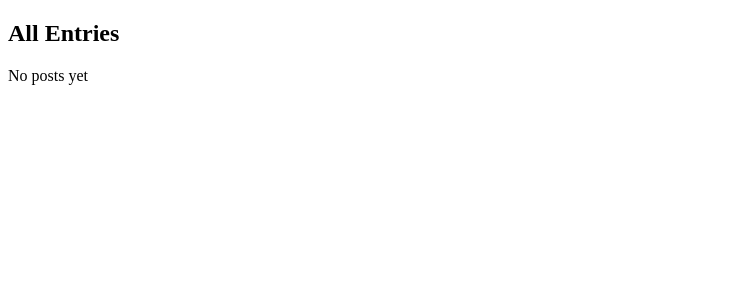
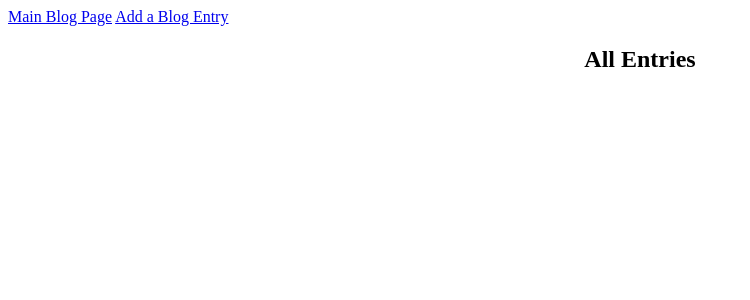
Before and after one commit to ARIT0/blogz, a Flask app: page /blog in a window 1280 px wide. Shown: the top 300 px of the page, without its empty margins (0-750 px from the left). Run offline with Flask 2, Linux system fonts and the light colour scheme; data that the repository does not hold is empty.

Commit message:
created online database, error messages, and improved format

```diff
--- a/main.py
+++ b/main.py
@@ -12,35 +12,54 @@ db = SQLAlchemy(app)
 class Blog(db.Model):
     id = db.Column(db.Integer, primary_key=True)
     title = db.Column(db.String(120))
-    body = db.Column(db.String(120))
+    body = db.Column(db.Text())
 
     def __init__(self, title, body):
         self.title = title
         self.body = body
 
-#titles = []
-posts = []
 
-@app.route('/', methods=['POST', 'GET'])
-def index():
+
+@app.route('/newpost', methods=['POST', 'GET'])
+def new_post():
 
     if request.method == 'POST':
-        entry_title = request.form['entry_title']
+        entry_title = request.form["entry_title"]
         blog_entry = request.form["blog_entry"]
-        #titles.append(entry_title)
-        posts.append(entry_title)
-        posts.append(blog_entry)
 
-        return redirect('/blog')
+        title_error = ""
+        entry_error = ""
+
+        if not entry_title:
+            title_error= "Please enter a title"
+            return render_template('add_new_post.html', blog_entry= blog_entry, title_error=title_error)
+        if not blog_entry:
+            entry_error = "Please enter a blog post"
+            return render_template('add_new_post.html', entry_title=entry_title, entry_error=entry_error)
+        else:
+            new_post = Blog(entry_title, blog_entry)
+            db.session.add(new_post)
+            db.session.commit()
+
+            #blog_id = new_post.id
+            #blog = Blog.query.filter_by(id = blog_id).first()
+
+            return redirect('/blog')
 
     return render_template('add_new_post.html')
 
 
 @app.route('/blog')  #displays all blog posts
-def blogs():
-    return render_template('main_blog_page.html', posts=posts)
+def blog():
+    blog = Blog.query.all()
 
-#@app.route('/newpost', ['POST'])
+    return render_template('main_blog_page.html', blog=blog)
+
+
+@app.route('/')
+def index():
+    return redirect('/newpost')
+
 
 if __name__ == '__main__':
     app.run()
--- a/templates/base.html
+++ b/templates/base.html
@@ -1,5 +1,26 @@
 <!DOCTYPE html>
 <html>
+    <style>
+        a{
+            margin:auto;
+        }
+
+        h1{
+            text-align:center;
+        }
+        h2{
+        text-align:center;
+        }
+        .error{
+            color:red;
+        }
+
+    </style>
+
+    <nav>
+        <a href='/blog'>Main Blog Page</a>
+        <a href='/newpost'>Add a Blog Entry</a>
+    </nav>
 
     <head>
     <title>Blog</title>
--- a/templates/main_blog_page.html
+++ b/templates/main_blog_page.html
@@ -1,22 +1,17 @@
 {% extends "base.html" %}
 
 {% block content %}
+
     <h2>All Entries</h2>
 
-    {% if posts|length == 0 %}
-    <p>No posts yet</p>
-    {% else %}
+    {% for entry in blog %}
 
-        <ul>
-            {% for post in posts %}
-            <li>
-                <h4>{{post}}<h4>
-            </li>
-            {% endfor %}
+        <h2>
+            <a href='./blog?id={{ entry.id }}'>{{ entry.title }}</a>
+        </h2>
+        <p>{{ entry.body }}</p>
 
-        </ul>
-
-    {% endif %}
+    {% endfor %}
 
 
 {% endblock %}
```
Also changed, not shown: templates/add_new_post.html (+7 -9 lines).
